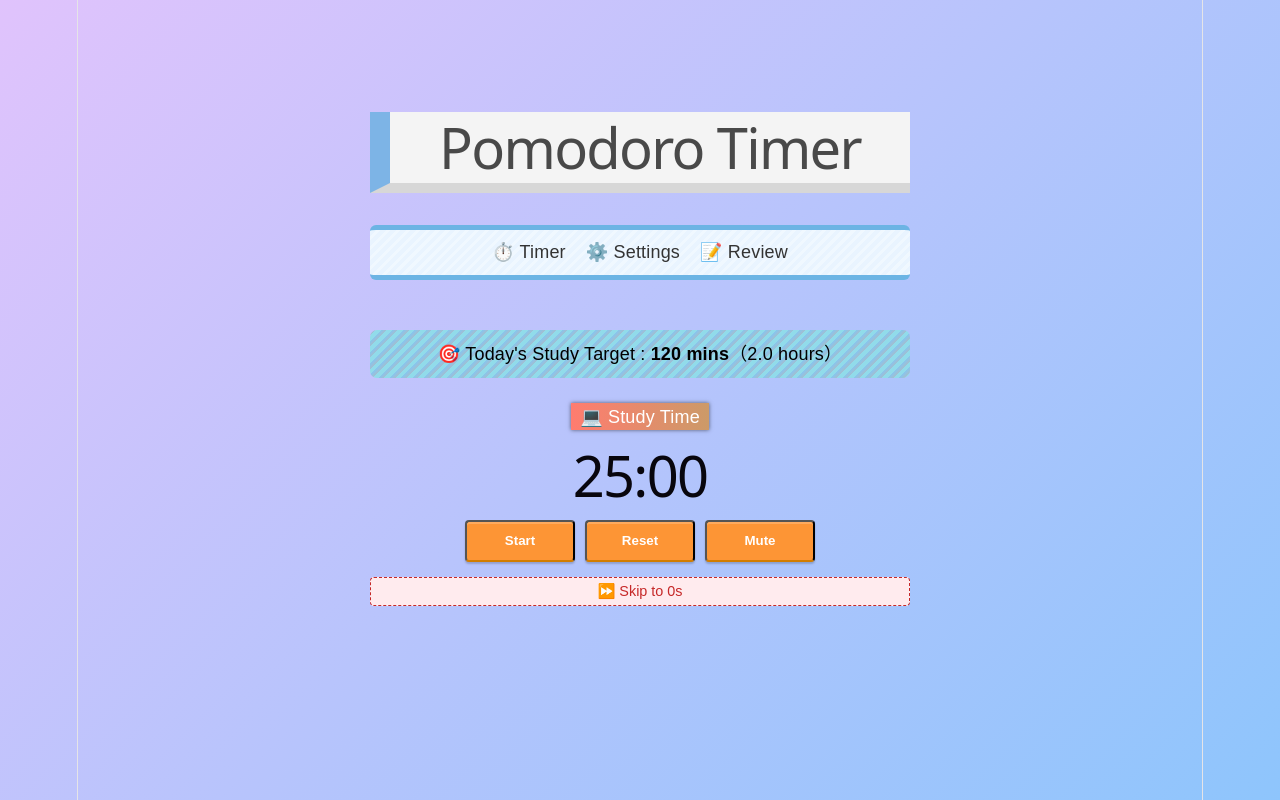
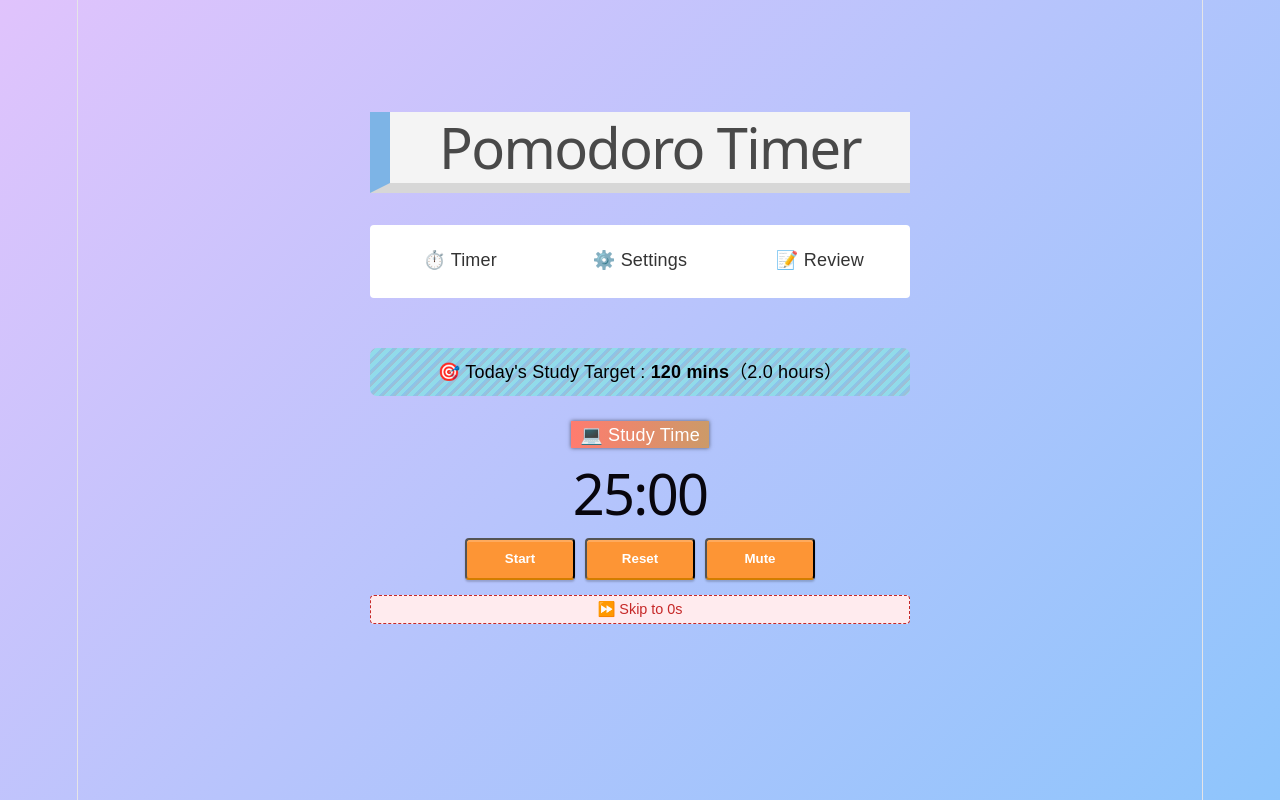
Before and after one commit to ShoheiK12/Pomodoro_Timer_App, a React (Vite) app in the folder pomodoro-timer-app/: page / in a window 1280 px wide. Built offline with nearby package versions, Linux system fonts and the light colour scheme.

Commit message:
Improve Nav CSS

```diff
--- a/pomodoro-timer-app/src/App.css
+++ b/pomodoro-timer-app/src/App.css
@@ -27,27 +27,38 @@ body {
 }
 
 .app-nav {
-  color: #6cb4e4;
-  padding: 0.25em;
-  border-top: solid 5px #6cb4e4;
-  border-bottom: solid 5px #6cb4e4;
-  background: repeating-linear-gradient(-45deg, #f0f8ff, #f0f8ff 3px,#e9f4ff 3px, #e9f4ff 7px);
-  border-radius: 6px;
+  background: #fff;
+  padding: 0;
+  margin: 0;
+  border-radius: 4px;
   display: flex;
+}
+
+.app-nav-link {
+  flex: 1;
+  display: block;
+  font-weight: 500;
+  margin: 0;
+  padding: 20px 25px;
+  color: #333;
+  text-decoration: none;
+  border-bottom: 3px solid transparent;
+  overflow: hidden;
+  text-align: center;
+  transition: all 0.3s ease;
+  cursor: pointer;
+  min-height: 30px;
+  display: flex;
+  align-items: center;
   justify-content: center;
 }
 
-.app-nav-link {
-  color: #333333;
+.app-nav-link:hover {
+  background-color: #f8f9fa;
+  color: #007bff;
+  border-bottom-color: #007bff;
   text-decoration: none;
-  font-weight: 500;
-  padding: 5px 10px;
-  border-radius: 4px;
-  transition: background-color 0.2s ease;
-}
-
-.app-nav-link:hover {
-  background-color: #e0e0e0;
+  box-shadow: 0 4px 12px rgba(0, 123, 255, 0.15);
 }
 
 /* Timer */
```
